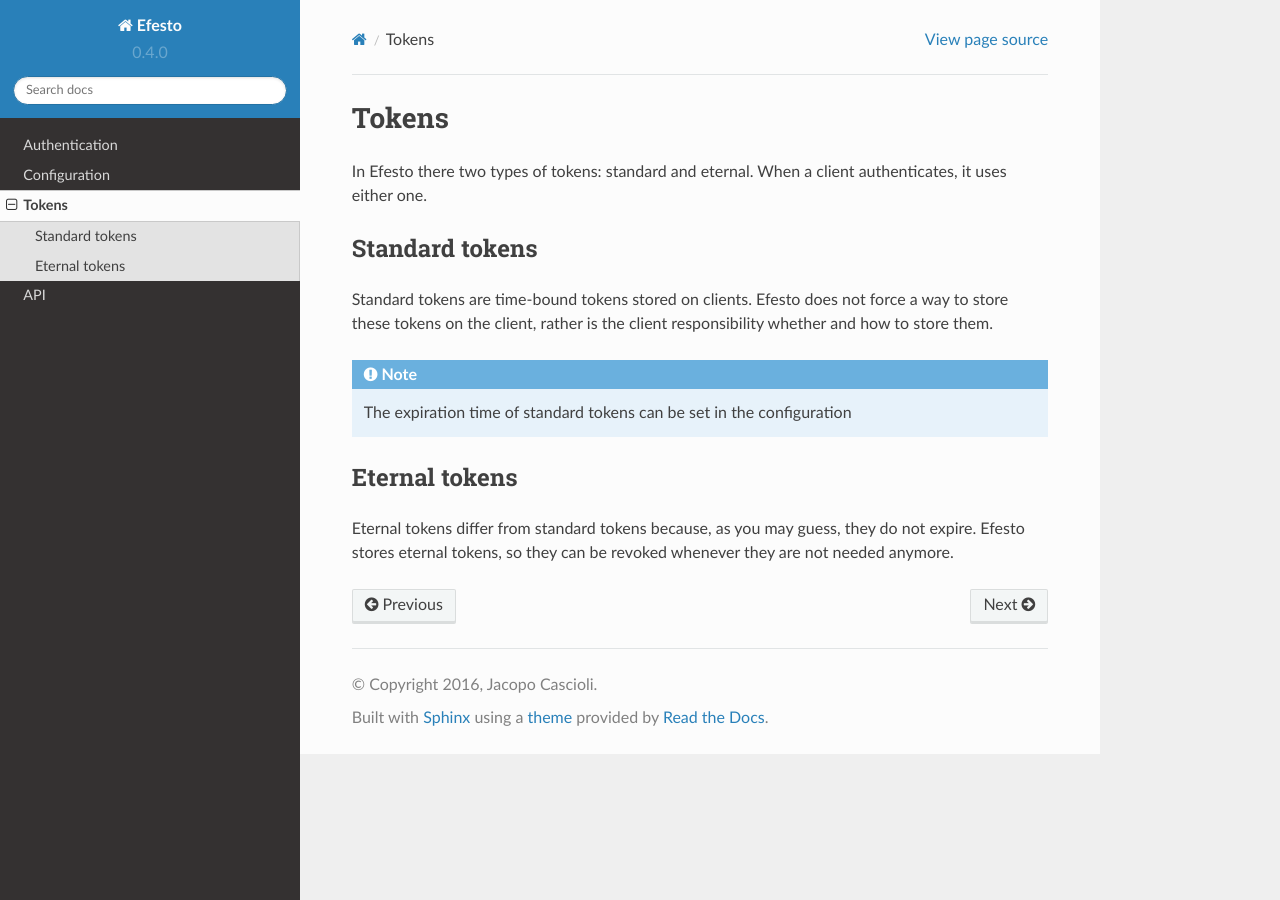
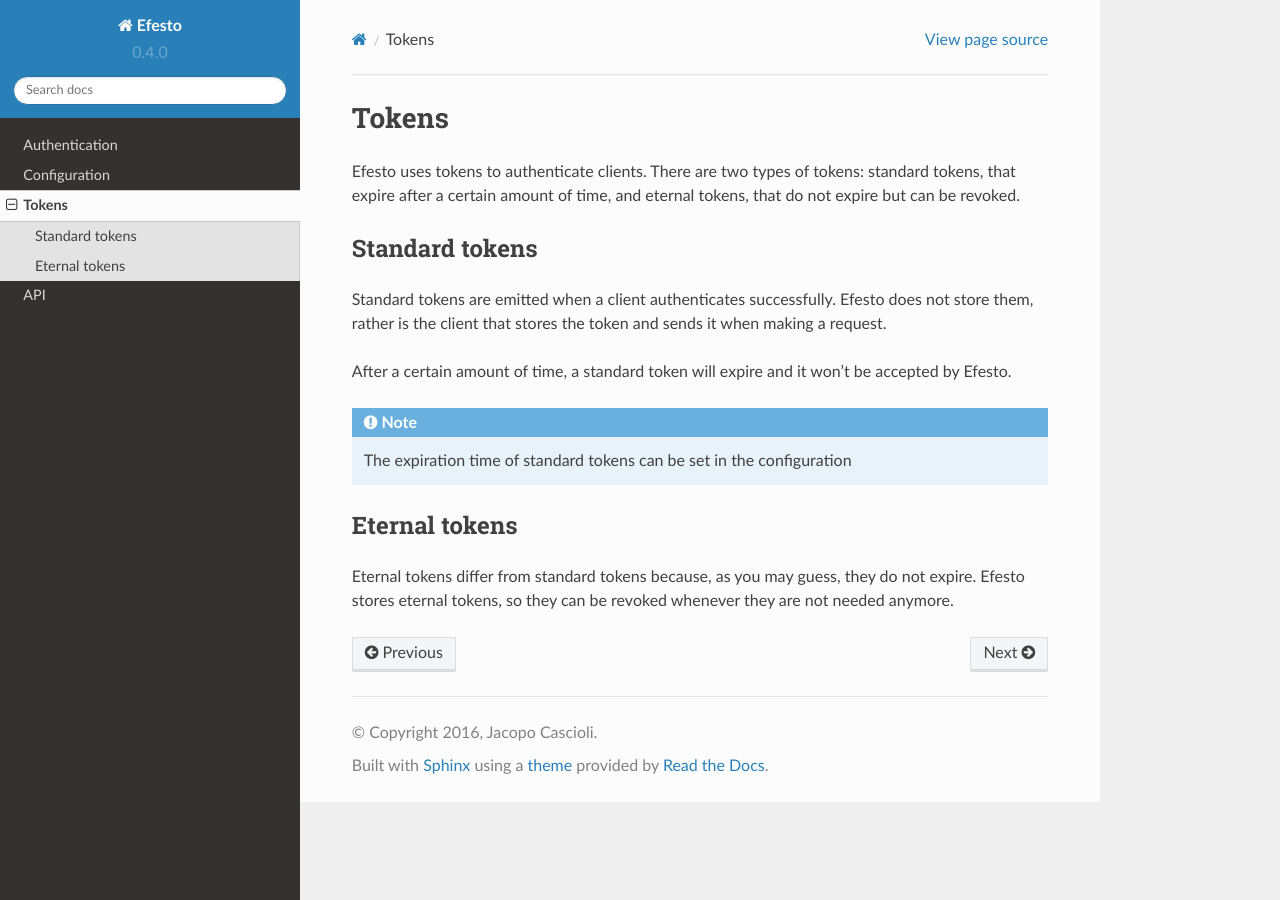
Before and after one commit to gitter-badger/efesto, a Sphinx documentation site: the page built from docs/tokens.rst, in a window 1280 px wide. Built offline with Sphinx 7.4.7 and the Read the Docs theme 2.0.0, drawn with Linux system fonts in a browser that asks for light colours.

Commit message:
docs(tokens): better explanation of tokens

```diff
--- a/docs/tokens.rst
+++ b/docs/tokens.rst
@@ -1,14 +1,18 @@
 Tokens
 ======
 
-In Efesto there two types of tokens: standard and eternal. When a client
-authenticates, it uses either one.
+Efesto uses tokens to authenticate clients. There are two types of tokens:
+standard tokens, that expire after a certain amount of time, and eternal tokens,
+that do not expire but can be revoked.
 
 Standard tokens
 ###############
-Standard tokens are time-bound tokens stored on clients. Efesto does not force
-a way to store these tokens on the client, rather is the client responsibility
-whether and how to store them.
+Standard tokens are emitted when a client authenticates successfully. Efesto
+does not store them, rather is the client that stores the token and sends it
+when making a request.
+
+After a certain amount of time, a standard token will expire and it won't be
+accepted by Efesto.
 
 .. note::
 
```
